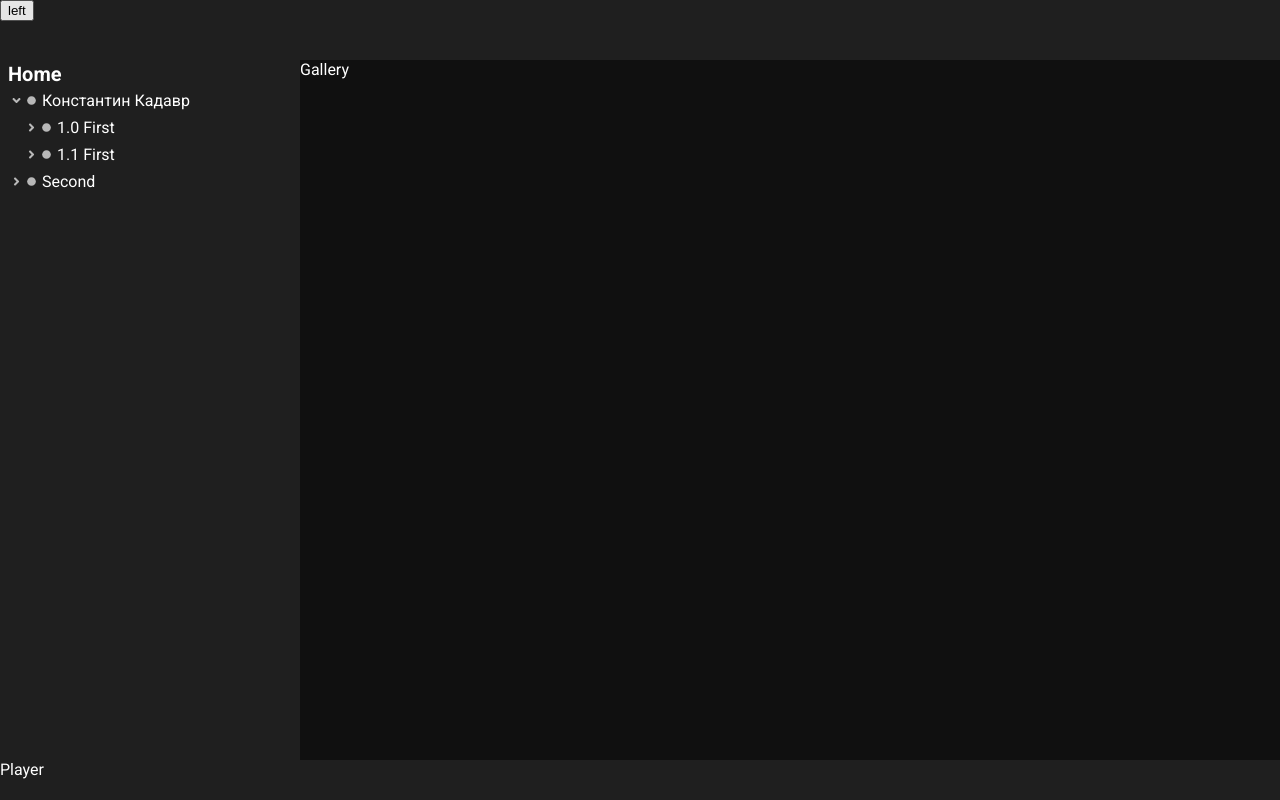
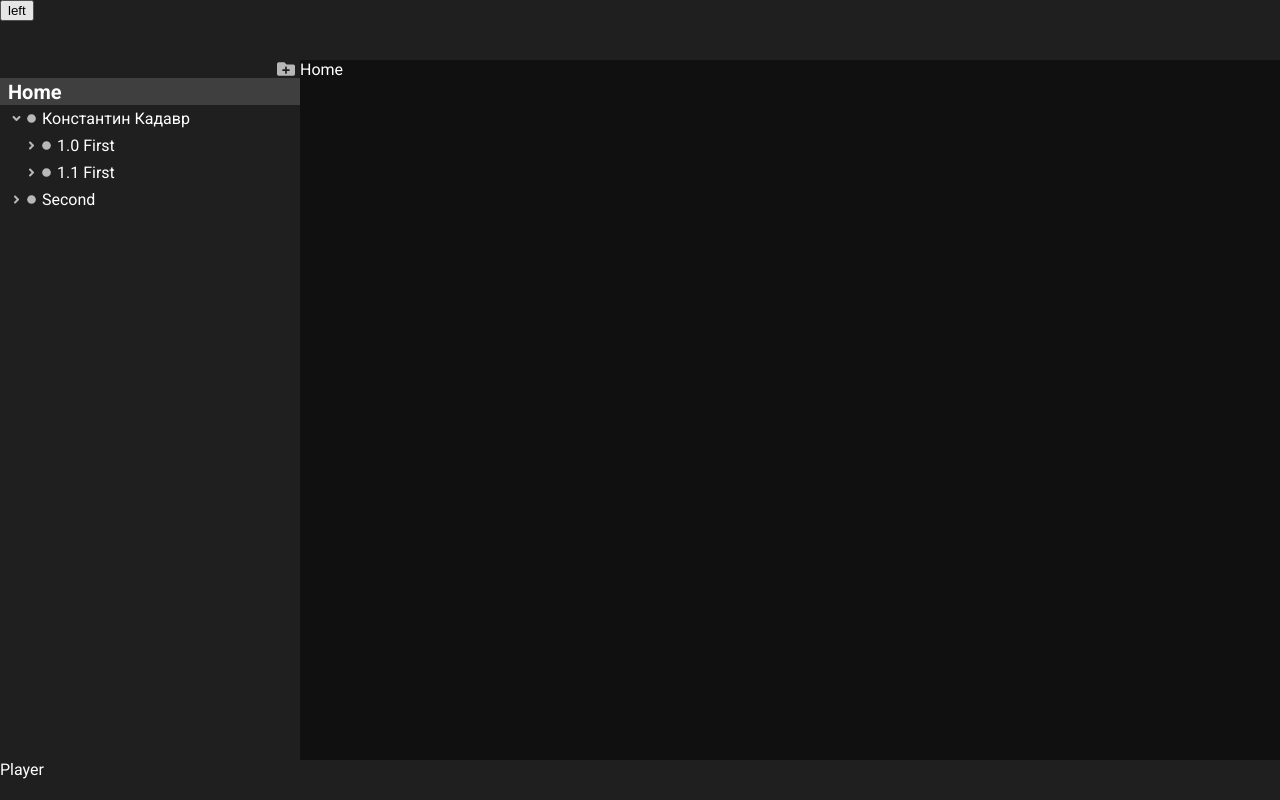
Before and after one commit to ilyaivanov/slapstuk2, a React (Create React App) app: page / in a window 1280 px wide. Built offline with nearby package versions, Linux system fonts and the light colour scheme.

Commit message:
Select row from the sidebar

```diff
--- a/src/App.tsx
+++ b/src/App.tsx
@@ -11,6 +11,7 @@ function App() {
     items: initialItems,
     uiOptions: {
       focusedNode: "HOME",
+      selectedNode: "HOME",
       leftSidebarWidth: 300,
       isLeftSidebarVisible: true,
     },
@@ -26,7 +27,7 @@ function App() {
     <>
       <AppLayout
         state={state}
-        gallery={<div>Gallery</div>}
+        gallery={<div>{allItems[state.uiOptions.selectedNode].title}</div>}
         topbar={
           <div>
             <button
@@ -43,13 +44,22 @@ function App() {
         }
         sidebar={
           <>
+            <div className={cls.sidebarHeader}>
+              {icons.folderPlus({
+                className: cls.rowIcon + " " + cls.createFolderIcon,
+                // onClick:
+              })}
+            </div>
+            <div className={cls.sidebarScrollArea}>
               <RowWithChildren
                 item={focusedNode}
                 allItems={allItems}
                 level={-1}
+                focusedNodeId={state.uiOptions.selectedNode}
                 renameState={state.uiState.renameState}
                 isRootItem
               />
+            </div>
             <SidebarWidthAdjuster
               isMouseDown={state.uiState.isMouseDownOnAdjuster}
             />
@@ -94,6 +104,16 @@ class SidebarWidthAdjuster extends React.PureComponent<SidebarWidthAdjusterProps
   }
 }
 
+css.class(cls.createFolderIcon, {
+  height: 18,
+});
+
+css.class(cls.sidebarHeader, {
+  display: "flex",
+  justifyContent: "flex-end",
+  paddingRight: 5,
+});
+
 css.class(cls.sidebarWidthAdjuster, {
   position: "absolute",
   right: -1,
@@ -108,11 +128,18 @@ css.hover(cls.sidebarWidthAdjuster, {
   backgroundColor: colors.primary,
 });
 
+css.class(cls.sidebarScrollArea, {
+  overflowY: "auto",
+});
+
+css.text(css.styles.cssTextForScrollBar(cls.sidebarScrollArea, { width: 8 }));
+
 type Props = {
   level: number;
   item: Item;
   allItems: Items;
   renameState: items.RenameState | undefined;
+  focusedNodeId: string;
   isRootItem?: boolean;
 };
 
@@ -125,6 +152,7 @@ class RowWithChildren extends React.PureComponent<Props> {
           level={this.props.level + 1}
           item={this.props.allItems[id]}
           allItems={this.props.allItems}
+          focusedNodeId={this.props.focusedNodeId}
           renameState={this.props.renameState}
         />
       ))}
@@ -152,6 +180,7 @@ class RowWithChildren extends React.PureComponent<Props> {
       item={item}
       level={level}
       isFocused={this.props.isRootItem}
+      isSelected={item.id === this.props.focusedNodeId}
       renameState={this.props.renameState}
       onClick={this.onRowClick}
     />
--- a/src/Layout.tsx
+++ b/src/Layout.tsx
@@ -63,6 +63,9 @@ css.class(cls.leftSidebar, {
   gridArea: "leftSidebar",
   transition: "margin-left 200ms ease-out",
   position: "relative",
+  display: "flex",
+  flexDirection: "column",
+  overflow: "hidden",
 });
 css.class(cls.player, {
   gridArea: "player",
--- a/src/infra/icons.tsx
+++ b/src/infra/icons.tsx
@@ -5,7 +5,7 @@ export type EventsDefinition = {
 };
 
 type IconProps = {
-  "data-testid": string;
+  "data-testid"?: string;
 } & React.SVGProps<SVGSVGElement>;
 
 export const chevron = (props?: IconProps) =>
--- a/src/infra/keys.ts
+++ b/src/infra/keys.ts
@@ -11,8 +11,11 @@ const classes = {
   //Sidebar
   //Sidebar Items
   row: "",
+  rowSelected: "",
   rowText: "",
   rowIcon: "",
+  sidebarHeader: "",
+  createFolderIcon: "",
   rowChevronRotated: "",
   rowChevron: "",
   unfocusArrow: "",
@@ -24,6 +27,7 @@ const classes = {
   rowTitleInput: "",
   //Sidebar UI
   sidebarWidthAdjuster: "",
+  sidebarScrollArea: "",
   //Context Menu
   contextMenu: "",
   contextMenuRow: "",
--- a/src/items.ts
+++ b/src/items.ts
@@ -10,6 +10,7 @@ export type RootState = {
 
 type UIOptions = {
   focusedNode: string;
+  selectedNode: string;
   leftSidebarWidth: number;
   isLeftSidebarVisible: boolean;
 };
@@ -47,7 +48,9 @@ const itemsReducer = (items: Items, action: Action): Items => {
     );
     if (parent) {
       let copy = { ...items };
-      delete copy[action.itemId];
+      //do not delete actual item, if it is focused I wan't it to still be display
+      //Althought I don't want to save selectedITem to backend which is removed
+      // delete copy[action.itemId];
       copy[parent.id] = {
         ...parent,
         children: parent.children.filter((id) => id != action.itemId),
@@ -260,6 +263,12 @@ export const actions = {
   assignUiOptions: (options: Partial<UIOptions>) =>
     globalDispatch({ type: "change-ui-options", options }),
 
+  selectItem: (itemId: string) =>
+    globalDispatch({
+      type: "change-ui-options",
+      options: { selectedNode: itemId },
+    }),
+
   deleteItem: (itemId: string) =>
     globalDispatch({ type: "item-delete", itemId }),
 
--- a/src/sidebar/Row.tsx
+++ b/src/sidebar/Row.tsx
@@ -1,4 +1,4 @@
-import React, { useEffect } from "react";
+import React from "react";
 import { cls, colors, css, icons, utils } from "../infra";
 import { actions, RenameState } from "../items";
 
@@ -11,10 +11,18 @@ type RowProps = {
   item: Item;
   level: number;
   isFocused?: boolean;
+  isSelected?: boolean;
   onClick: () => void;
   renameState: RenameState | undefined;
 };
-const Row = ({ item, isFocused, level, onClick, renameState }: RowProps) => {
+const Row = ({
+  item,
+  isFocused,
+  isSelected,
+  level,
+  onClick,
+  renameState,
+}: RowProps) => {
   const isHome = item.id === "HOME";
   return (
     <div
@@ -22,8 +30,10 @@ const Row = ({ item, isFocused, level, onClick, renameState }: RowProps) => {
       className={utils.cn({
         [cls.row]: true,
         [cls.rowFocused]: isFocused,
+        [cls.rowSelected]: isSelected,
       })}
       style={{ paddingLeft: getPaddingForLevel(level) }}
+      onClick={() => actions.selectItem(item.id)}
     >
       {!isFocused &&
         icons.chevron({
@@ -99,10 +109,7 @@ const RowInputField = ({ id, name }: { id: string; name: string }) => {
       value={name}
       onKeyUp={onKeyUp}
       onChange={(e) => actions.setNewName(e.currentTarget.value)}
-      onBlur={(e) => {
-        console.log("applying renmae via blur", e);
-        actions.finishRenamingItem();
-      }}
+      onBlur={() => actions.finishRenamingItem()}
     />
   );
 };
@@ -119,8 +126,11 @@ css.hover(cls.row, {
   backgroundColor: colors.sidebarRowHover,
 });
 
+css.selector(`.${cls.row}.${cls.rowSelected}`, {
+  backgroundColor: colors.selectedRow,
+});
 css.class(cls.rowText, {
-  wordBreak: "keep-all",
+  whiteSpace: "nowrap",
 });
 
 css.class(cls.rowTitleInput, {
@@ -131,7 +141,7 @@ css.class(cls.rowTitleInput, {
 css.class(cls.rowFocused, {
   fontWeight: "bold",
   fontSize: 20,
-  marginLeft: 8,
+  paddingLeft: 8,
 });
 css.class(cls.rowIcon, {
   cursor: "pointer",
@@ -144,11 +154,13 @@ css.hover(cls.rowIcon, {
 });
 css.class(cls.unfocusArrow, {
   width: 16,
+  minWidth: 16,
   height: 16,
   marginRight: 4,
 });
 css.class(cls.rowChevron, {
   width: 13,
+  minWidth: 13,
   height: 13,
   marginLeft: 6,
 });
@@ -163,6 +175,7 @@ css.hover(cls.rowChevronRotated, {
 
 css.class(cls.rowCircle, {
   width: 9,
+  minWidth: 9,
   height: 9,
   marginRight: 6,
   marginLeft: 4,
```
Also changed, not shown: 1 other file (tests, documents, lock files or other folders). Lines whose indentation alone changed are shown as unchanged.
